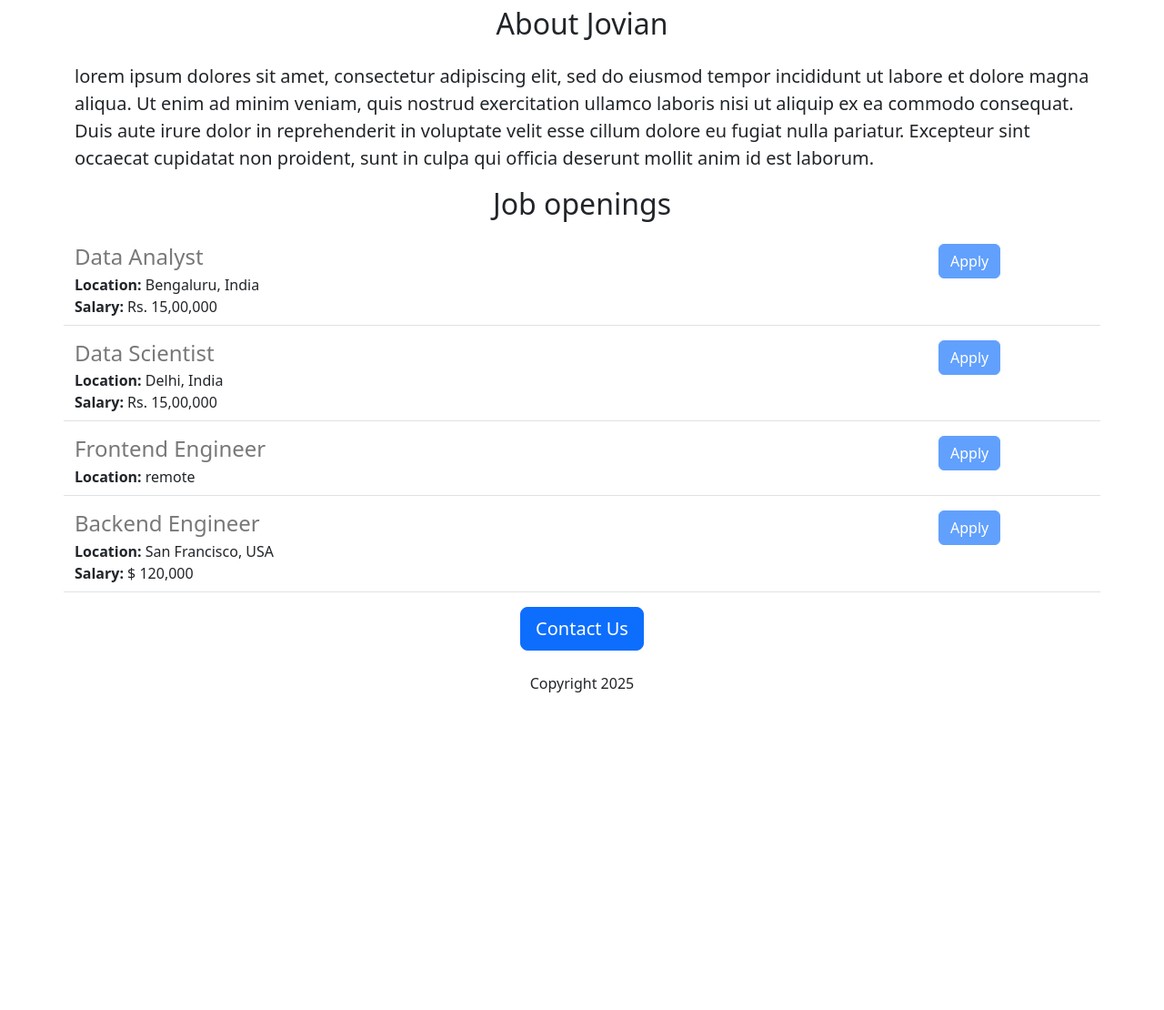
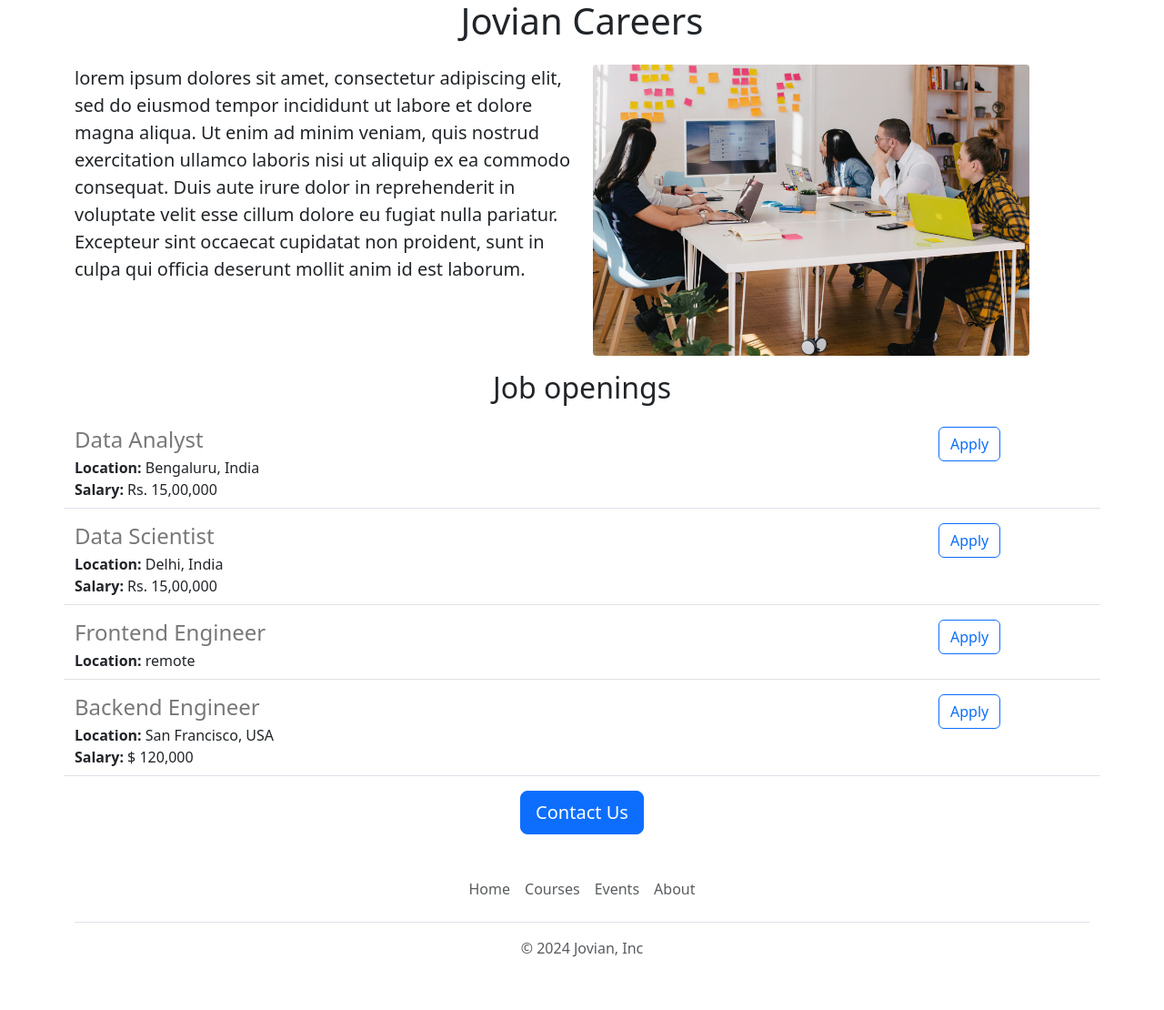
Before and after one commit to medss19/flask-practice-v2, a Flask app: page / in a window 1280 px wide. Shown: the part 441-1551 px from the top of the page at 91% size. Before the commit the page ends 1202 px from the top, so only its background shows below. Run offline with Flask 3, Linux system fonts and the light colour scheme.

Commit message:
functional and aesthetic improvement

```diff
--- /dev/null
+++ b/templates/footer.html
@@ -0,0 +1,11 @@
+<div class="container">
+  <footer class="py-3 my-4">
+    <ul class="nav justify-content-center border-bottom pb-3 mb-3">
+      <li class="nav-item"><a target="_blank" href="https://www.jovian.ai" class="nav-link px-2 text-body-secondary">Home</a></li>
+      <li class="nav-item"><a target="_blank" href="https://www.jovian.ai/learn" class="nav-link px-2 text-body-secondary">Courses</a></li>
+      <li class="nav-item"><a target="_blank" href="https://www.jovian.ai/events" class="nav-link px-2 text-body-secondary">Events</a></li>
+      <li class="nav-item"><a target="_blank" href="https://www.jovian.ai/about" class="nav-link px-2 text-body-secondary">About</a></li>
+    </ul>
+    <p class="text-center text-body-secondary">&copy; 2024 Jovian, Inc</p>
+  </footer>
+</div>
--- a/templates/home.html
+++ b/templates/home.html
@@ -11,17 +11,25 @@
       height: 360px;
       width: 100%;
       object-fit: cover;
+      margin-bottom: 16px;
     }
   </style>
   </head>
   <body>
+    {% include 'nav.html' %}
+    <img class="img-fluid" id="banner" src="https://dea1c9e6-a302-4d23-a9a8-94fa3f5ab99f-00-1t0qhp59umteo.sisko.replit.dev/static/banner.jpg">
     <div class="container">
       <h1 class="text-center mt-2 mb-4">{{company_name}} Careers</h1>
-      <img class="img-fluid" id="banner" src="https://dea1c9e6-a302-4d23-a9a8-94fa3f5ab99f-00-1t0qhp59umteo.sisko.replit.dev/static/banner.jpg">
-      <h2 class="text-center mt-2 mb-4">About Jovian</h2>
+      <div class="row" style="margin-bottom:16px">
+        <div class="col-md-6">
       <p class="lead">
         lorem ipsum dolores sit amet, consectetur adipiscing elit, sed do eiusmod tempor incididunt ut labore et dolore magna aliqua. Ut enim ad minim veniam, quis nostrud exercitation ullamco laboris nisi ut aliquip ex ea commodo consequat. Duis aute irure dolor in reprehenderit in voluptate velit esse cillum dolore eu fugiat nulla pariatur. Excepteur sint occaecat cupidatat non proident, sunt in culpa qui officia deserunt mollit anim id est laborum.
       </p>
+        </div>
+        <div class="d-none d-md-block col-6">
+        <img src="/static/people.jpg" style="height:320px; border-radius:4px;">
+        </div>
+      </div>
       <h2 class="text-center mt-2 mb-4">Job openings</h2>
       <p>
         {% for job in jobs %}
@@ -29,9 +37,9 @@
         {% endfor %}
       </p>
       <div class="text-center">
-        <button class="btn btn-primary btn-lg">Contact Us</button>
-        <p class="mt-4">Copyright 2025</p>
+        <a href="mailto:hello@jovian.com?subject=Question%20about%20job%20openings&body=Your%20name%20-%20%3Cwrite%20your%20name%3E%0D%0A%0D%0AMy%20question%3A%20%3Cwrite%20your%20question%20here%3E%0D%0A" class="btn btn-primary btn-lg">Contact Us</a>
       </div>
     </div>
+    {% include 'footer.html' %}
   </body>
 </html>
--- a/templates/jobitem.html
+++ b/templates/jobitem.html
@@ -17,6 +17,6 @@
   </div>
 
   <div class="col-2">
-    <button type="button" class="btn btn-primary" disabled>Apply</button>
+    <a href="mailto:hello@jovian.com?subject=Application%20for%20{{job['title']}}&body=Your%20name%20-%20%3Cwrite%20your%20name%3E%0D%0A%0D%0AResume%20Link%20-%20%3Cresume%20drive%20link%3E%0D%0A%0D%0ALinkedIn%20id%20-%20%3Cyour%20linkedin%20id%3E" type="button" class="btn btn-outline-primary" disabled>Apply</a>
   </div>
 </div>
--- /dev/null
+++ b/templates/nav.html
@@ -0,0 +1,9 @@
+<nav class="navbar bg-body-tertiary shadow-sm fixed-top ">
+  <div class="container-fluid">
+    <a class="navbar-brand" href="#">
+      <img src="/static/logo.svg" alt="Logo" width="30" height="24" class="d-inline-block align-text-top">
+      Jovian
+    </a>
+  </div>
+</nav>
+<div style="height:56px"> </div>
```
Also changed, not shown: static/logo.svg (added), static/people.jpg (added).
